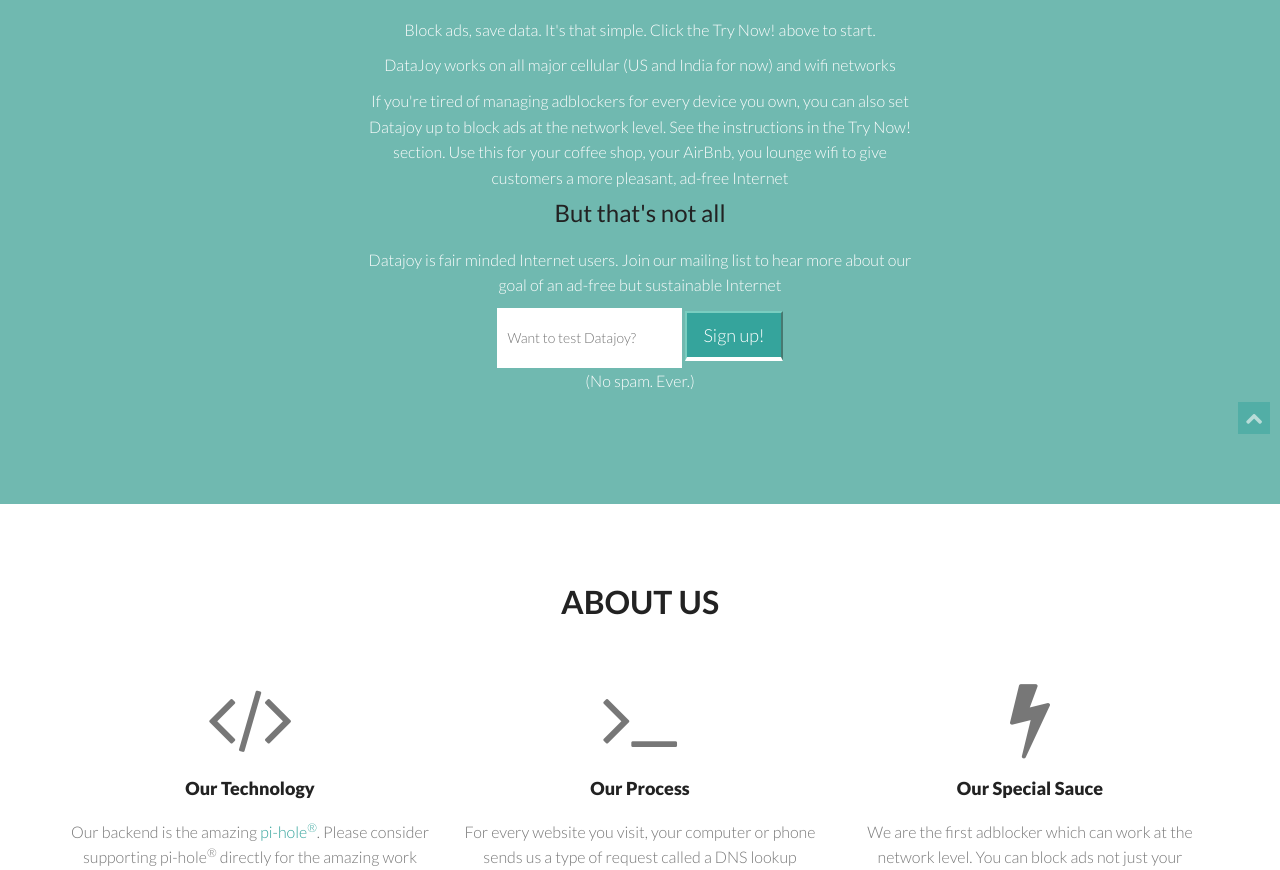
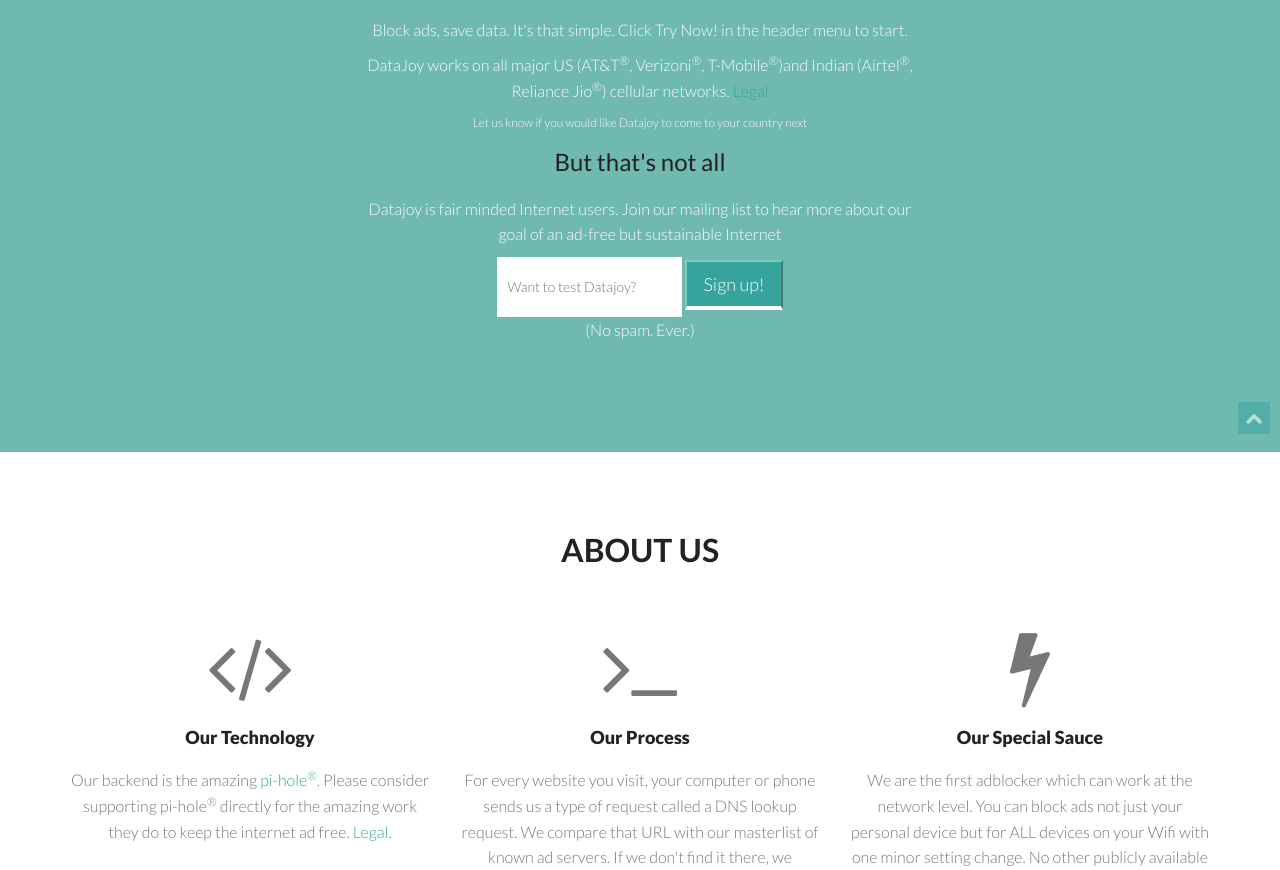
Before and after one commit to datajoyapp/datajoy, a website: page index.html in a window 1280 px wide. Shown: the part 356-1226 px from the top of the page. Drawn offline with nearby package versions, Linux system fonts and the light colour scheme.

Commit message:
fixed minor bug

```diff
--- a/index.html
+++ b/index.html
@@ -78,9 +78,15 @@
 						<div class="align-center">
 							<i class="fa fa-flask fa-5x mar-bot20"></i>
 							<h2 class="slogan">Welcome to Datajoy</h2>
-							<p>Block ads, save data. It's that simple. Click the Try Now! above to start.</p>
-                            <p>DataJoy works on all major cellular (US and India for now) and wifi networks</p>
-							<p>If you're tired of managing adblockers for every device you own, you can also set Datajoy up to block ads at the network level. See the instructions in the Try Now! section. Use this for your coffee shop, your AirBnb, you lounge wifi to give customers a more pleasant, ad-free Internet</p>
+							<p>Block ads, save data. It's that simple. Click Try Now! in the header menu to start.</p>
+                            <p>DataJoy works on all major US (AT&amp;T<sup>&reg;</sup>, Verizoni<sup>&reg;</sup>, T-Mobile<sup>&reg;</sup>)and Indian (Airtel<sup>&reg;</sup>, Reliance Jio<sup>&reg;</sup>) cellular networks. <a href='#' data-toggle="modal" data-target="#legalModal">Legal</a></p>
+                            <div id="legalModal" class="modal fade">
+                                <div class="modal-dialog">
+                                    <p>All product names, logos, and brand names are property of their respective owners. Use of these names, logos, and brands does not imply endorsement</p>
+                                    <button type="button" class="btn btn-default" data-dismiss="modal">Okay</button>
+                                </div>
+                            </div>
+                            <p><sup>Let us know if you would like Datajoy to come to your country next</sup></p>
 							<h3 class="slogan">But that's not all</h3>
 							<p>Datajoy is fair minded Internet users. Join our mailing list to hear more about our goal of an ad-free but sustainable Internet</p>
 							<div class="subcription-info text-center">
@@ -120,7 +126,7 @@
 					<div class="align-center">
 						<i class="fa fa-code fa-5x mar-bot20"></i>
 						<h4 class="text-bold">Our Technology</h4>
-						<p>Our backend is the amazing <a href="https://pi-hole.net">pi-hole<sup>&reg;</sup></a>. Please consider supporting pi-hole<sup>&reg;</sup> directly for the amazing work they do to keep the internet ad free. <a href="https://github.com/pi-hole/pi-hole/blob/master/LICENSE">View License</a>.
+						<p>Our backend is the amazing <a href="https://pi-hole.net">pi-hole<sup>&reg;</sup></a>. Please consider supporting pi-hole<sup>&reg;</sup> directly for the amazing work they do to keep the internet ad free. <a href="#" data-toggle="modal" data-target="#legalModal">Legal</a>.
 						</p>
 					</div>
 				</div>
@@ -347,7 +353,7 @@
                                                 <div class="screen">
                                                     <!-- Demo image for screen mockup, you can put an image here, some HTML, an animation, video, or anything else! -->
                                                     <!--<img src="img/demo-screen-1.jpg" class="img-responsive" alt="">-->
-                                                    <div id="myCarousel" class="carousel slide" data-ride="carousel">
+                                                    <div id="myCarousel" class="carousel slide" data-ride="carousel" data-interval-'false'>
                                                       <!-- Indicators -->
                                                       <ol class="carousel-indicators">
                                                         <li data-target="#myCarousel" data-slide-to="0" class="active"></li>
--- a/public/css/style.css
+++ b/public/css/style.css
@@ -76,6 +76,7 @@
 
 a:hover {
 	text-decoration: none;
+    background-color: white;
 }
 
 :focus {
```
